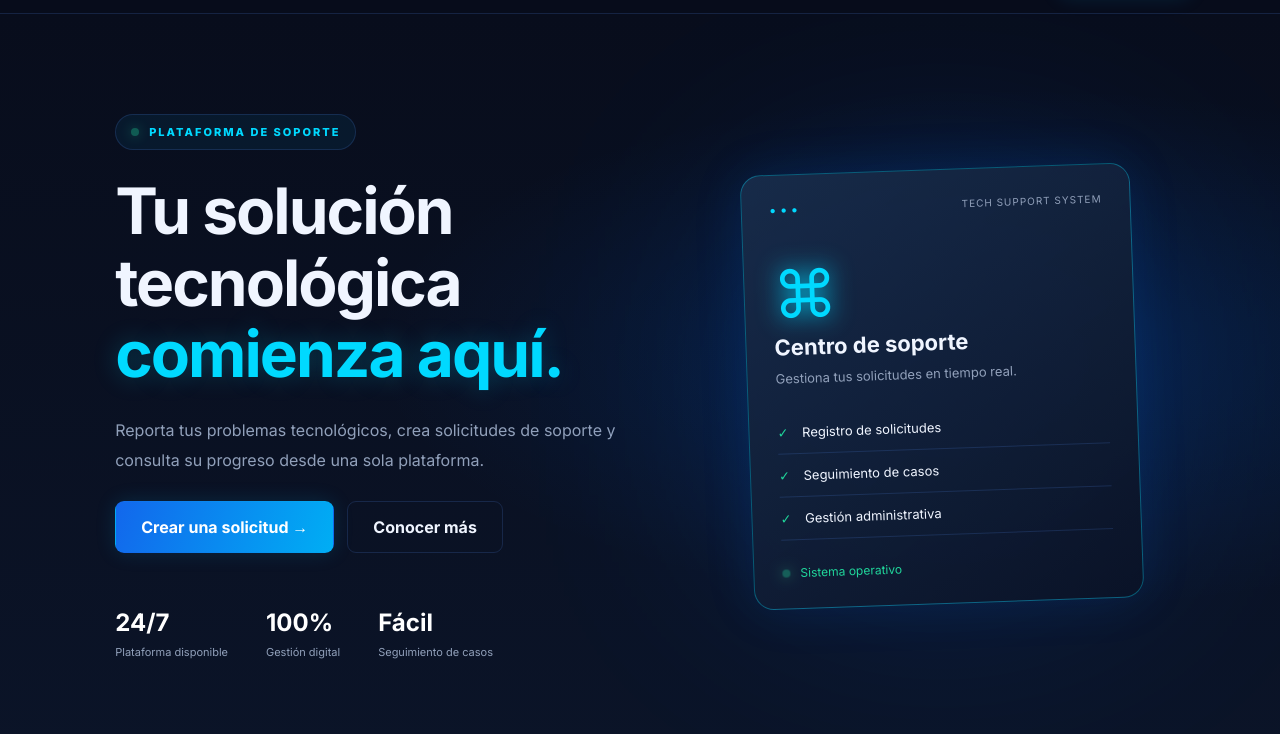
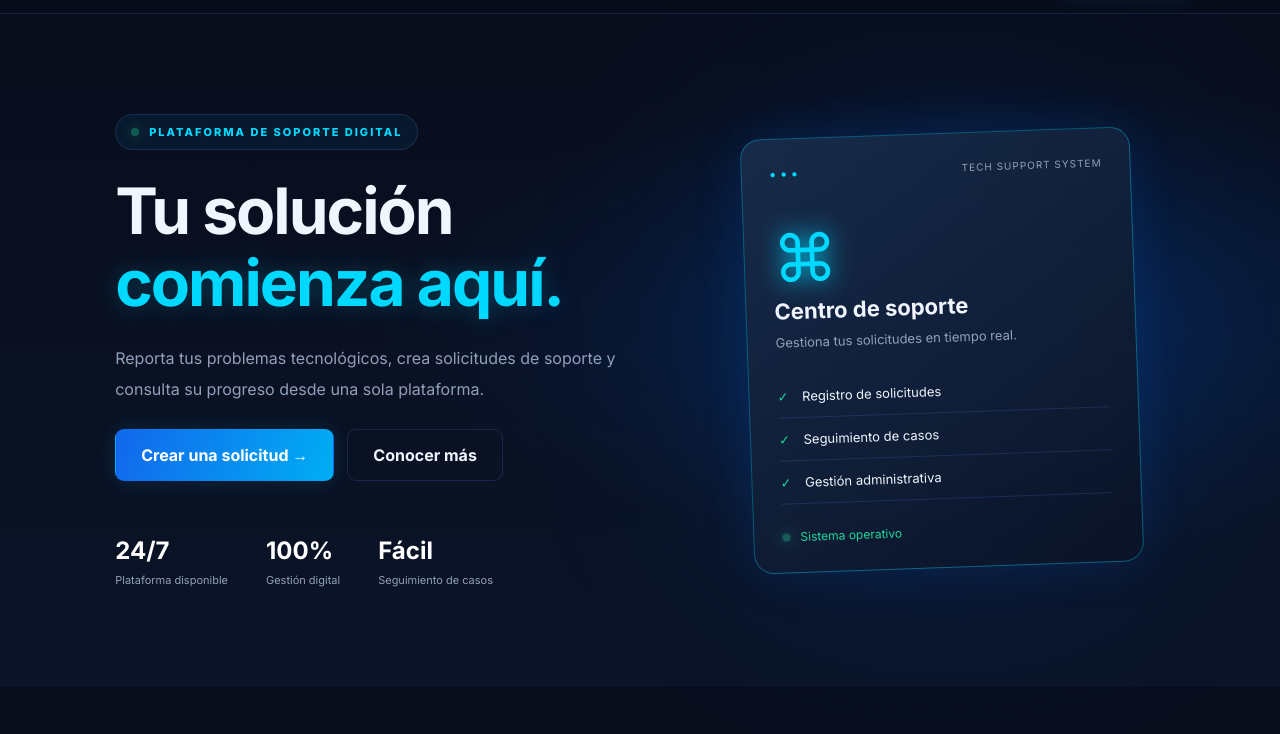
Before and after one commit to julonlondres-hash/tecny-soport, a plain HTML site: page index.html in a window 1280 px wide. Shown: the part 66-800 px from the top of the page. Drawn offline with Linux system fonts and the light colour scheme; a script that the page names is missing.

Commit message:
Corregir nombre de pagina principal

```diff
--- a/index.html
+++ b/index.html
@@ -36,11 +36,11 @@
             <div class="hero-content">
                 <div class="status-label">
                     <span class="pulse"></span>
-                    PLATAFORMA DE SOPORTE
+                    PLATAFORMA DE SOPORTE DIGITAL
                 </div>
 
                 <h1>
-                    Tu solución tecnológica
+                    Tu solución
                     <span>comienza aquí.</span>
                 </h1>
 
```
